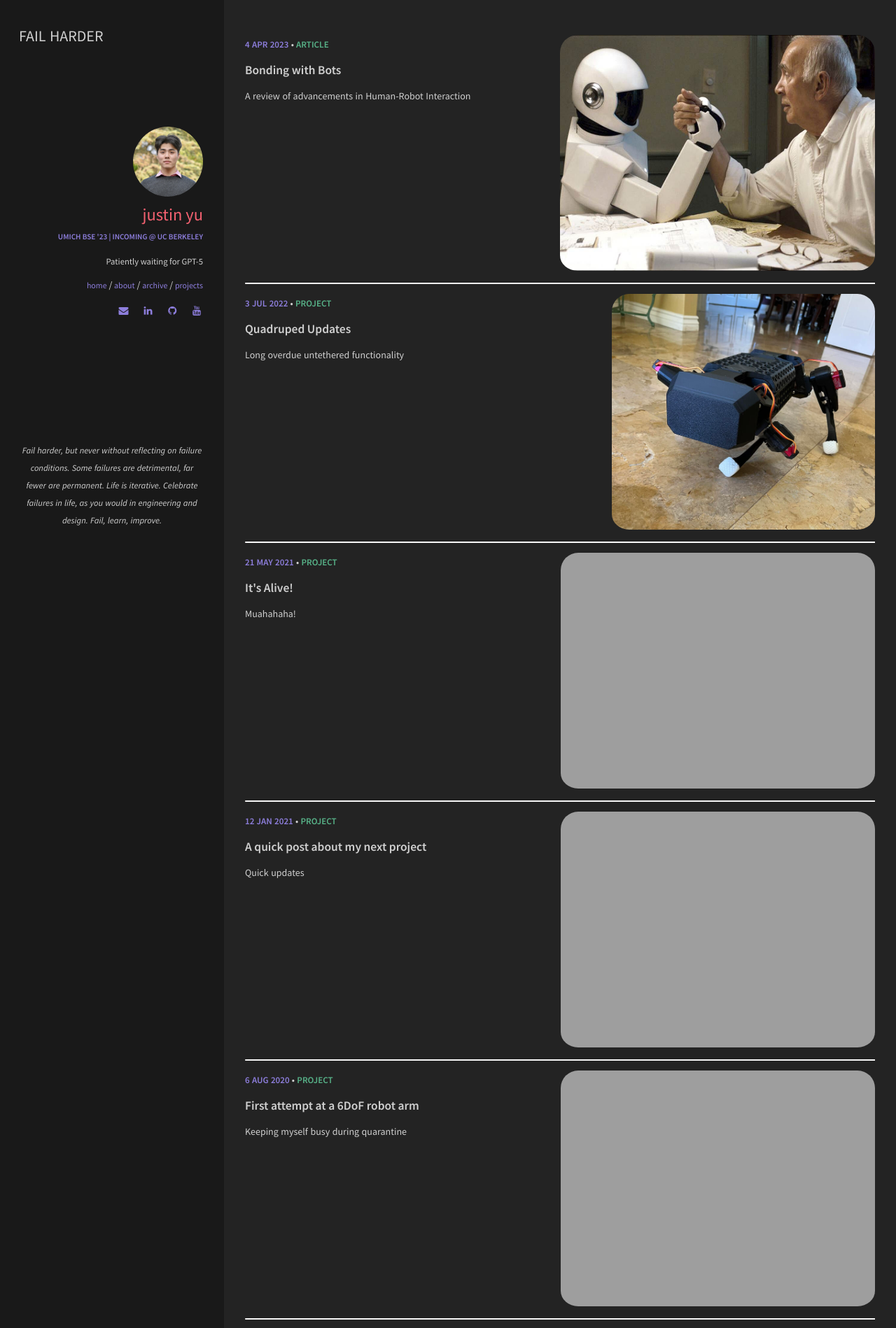
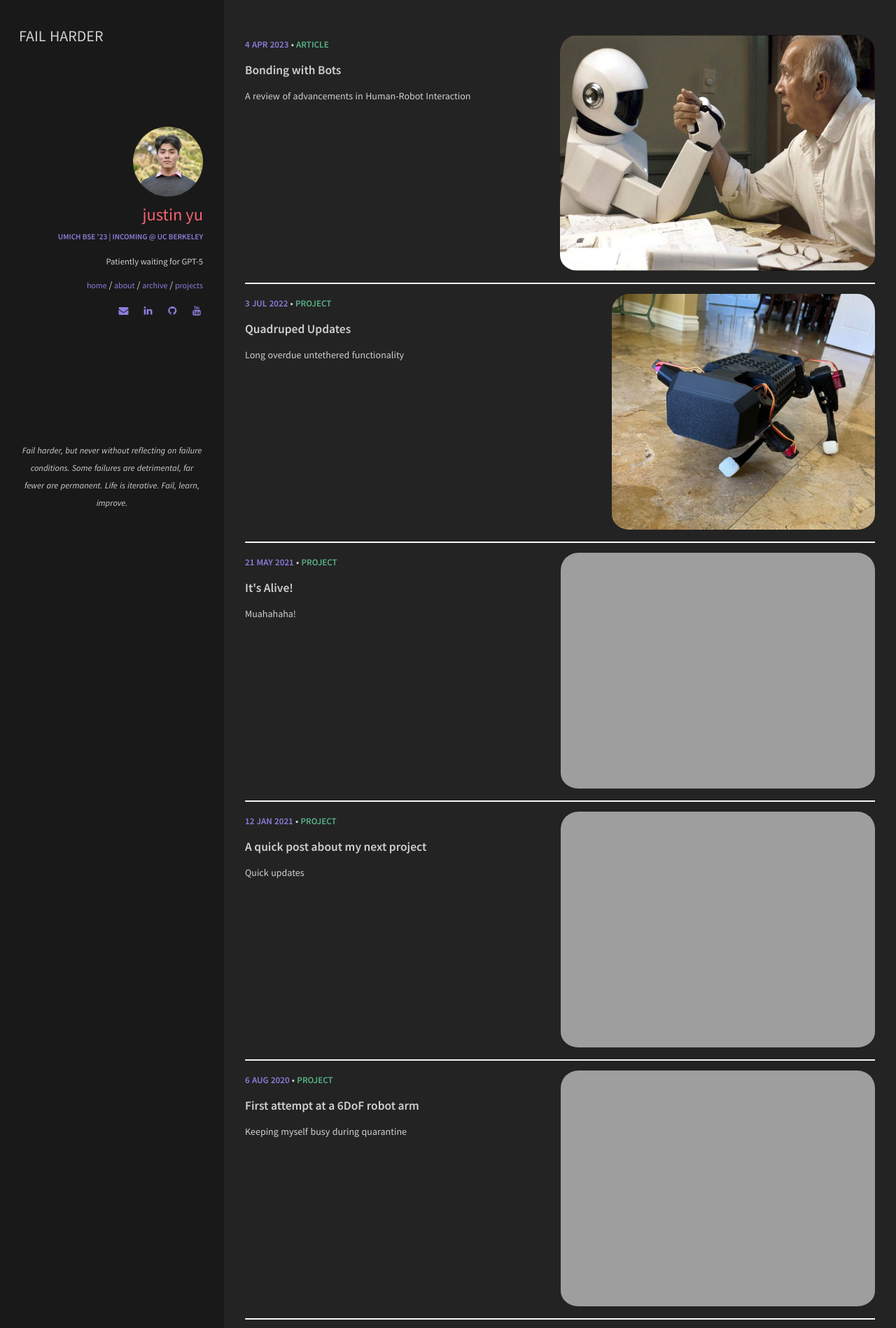
Before and after one commit to uynitsuj/uynitsuj.github.io, a Jekyll site: the page built from index.html, in a window 1280 px wide. Shown: the top 1898 px of the page at 70% size. Built offline with Jekyll 4.4.1, drawn with Linux system fonts in a browser that asks for light colours.

Commit message:
sidebar quote

```diff
--- a/_includes/sidebar.html
+++ b/_includes/sidebar.html
@@ -29,6 +29,5 @@ endif %}
 </div>
 <div id="table-bottom" class="hidden-md" style="padding-top: 20px;">
   <p align=center style="font-size:12.5px"><i>Fail harder, but never without reflecting on failure conditions. Some
-      failures are detrimental, far fewer are permanent. Life is iterative. Celebrate failures in life, as you would in
-      engineering and design. Fail, learn, improve.</i></p>
+      failures are detrimental, far fewer are permanent. Life is iterative. Fail, learn, improve.</i></p>
 </div>
```
